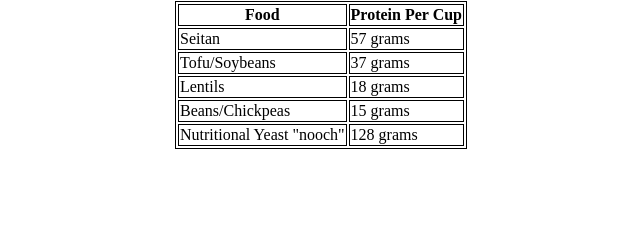
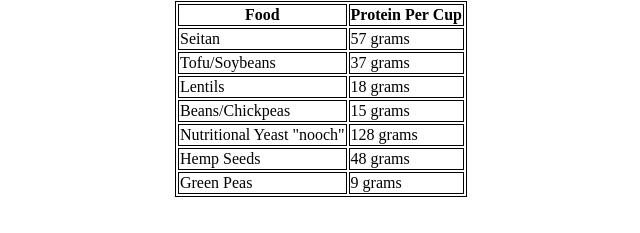
Before and after one commit to smstalker/week7-, a plain HTML site: page resources.html in a window 1280 px wide. Shown: the part 345-578 px from the top of the page, without its empty margins (319-959 px from the left). Drawn offline with Linux system fonts and the light colour scheme.

Commit message:
improve table

```diff
--- a/resources.html
+++ b/resources.html
@@ -48,6 +48,14 @@
         <td>Nutritional Yeast "nooch"</td>
         <td>128 grams</td>
     </tr>
+    <tr>
+        <td>Hemp Seeds</td>
+        <td>48 grams</td>
+    </tr>
+    <tr>
+        <td>Green Peas</td>
+        <td>9 grams</td>
+    </tr>
 </table>
 
 
```
